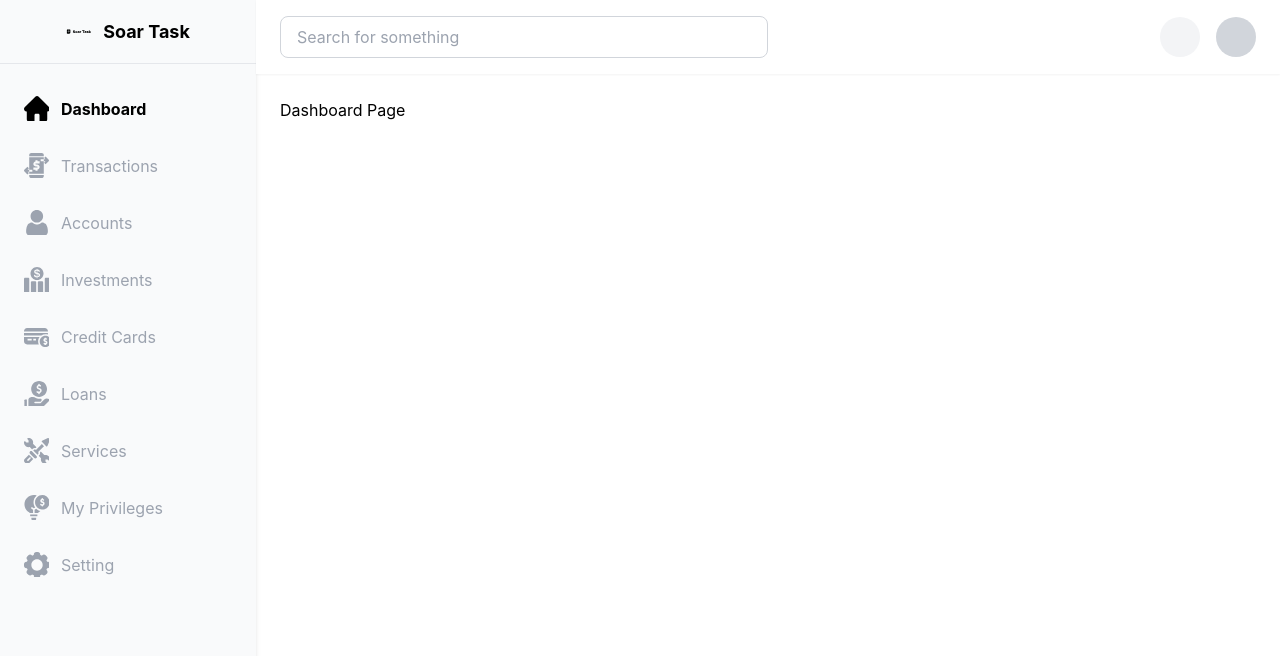
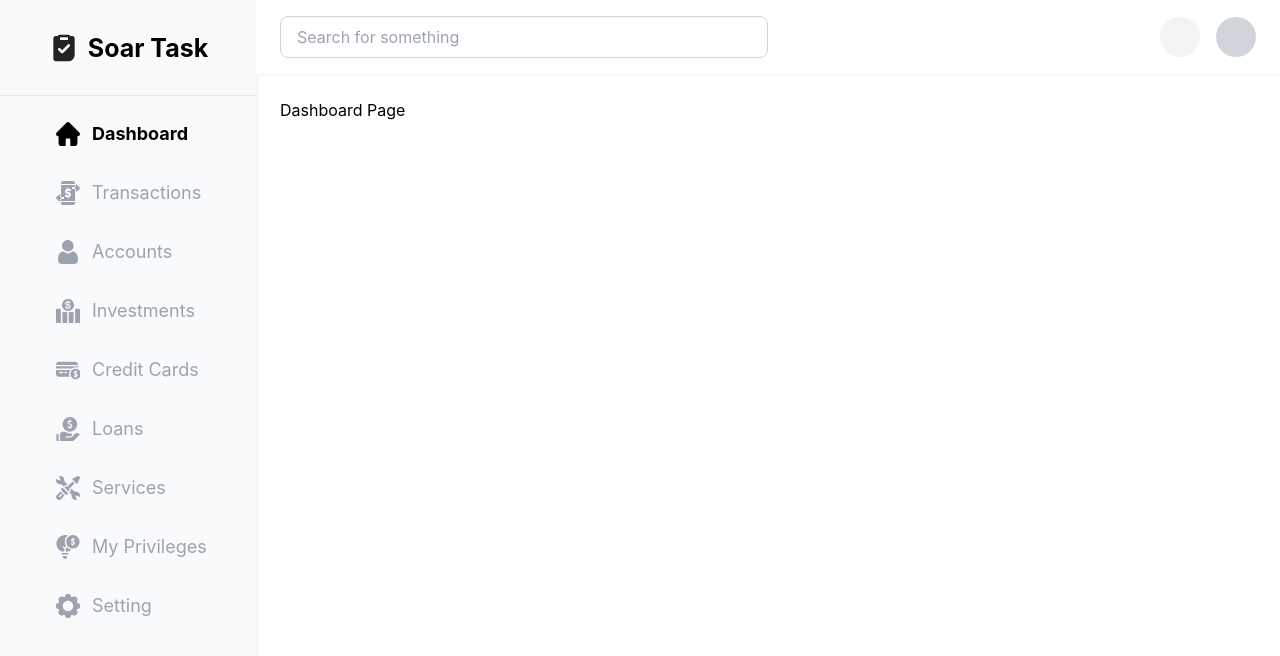
Before and after one commit to srujana-esr/financial-dashboard, a React (Create React App) app: page / in a window 1280 px wide. Shown: the top 656 px of the page. Built offline with nearby package versions, Linux system fonts and the light colour scheme.

Commit message:
Bug fix - Active Svg icon color update & other css fixes

```diff
--- a/src/App.js
+++ b/src/App.js
@@ -14,7 +14,6 @@ const App = () => {
           <main className="p-6">
             <Routes>
               <Route path="/" element={<Dashboard />} />
-              {/* Add other routes here */}
             </Routes>
           </main>
         </div>
--- a/src/components/Layout/Sidebar/Sidebar.js
+++ b/src/components/Layout/Sidebar/Sidebar.js
@@ -1,7 +1,5 @@
-import React from 'react';
 import { NavLink } from 'react-router-dom';
 import Icon from '../../Icon';
-import styles from './Sidebar.module.css';
 
 const Sidebar = () => {
   const navItems = [
@@ -16,31 +14,33 @@ const Sidebar = () => {
     { id: 9, label: 'Setting', icon: 'icon-settings-solid', to: '/setting' },
   ];
 
-  return  (
+  return (
     <aside className="w-64 h-screen bg-gray-50 shadow-md flex flex-col">
-  <div className="flex items-center justify-center h-16 border-b border-gray-200">
-    <Icon name="icon-logo" size={25} className="mr-3" />
-    <h1 className="text-lg font-bold">Soar Task</h1>
+      <div className="flex items-center justify-center h-24 border-b border-gray-200">
+        <Icon name="icon-logo" className="mr-2" size={32}/>
+        <h1 className="text-lg font-bold" style={{fontSize:'1.563rem'}}>Soar Task</h1>
       </div>
-  <nav className="flex-grow px-4 py-6">
-    <ul className="space-y-4">
+      <nav className="flex-grow px-6 py-6">
+        <ul className="space-y-8">
           {navItems.map((item) => (
-        <li key={item.id}>
+            <li key={item.id} className="pl-8">
+              <>
               <NavLink
                 to={item.to}
                 className={({ isActive }) =>
-              `flex items-center p-2 rounded-lg ${
+                  `flex items-center rounded-lg ${
                     isActive ? 'text-black font-bold' : 'text-gray-400'
                   }`
                 }
+                style={{fontSize:'18px'}}
               >
                 <Icon
                   name={item.icon}
-              className={`${styles.icon} mr-3`}
-              size={25}
+                  className="mr-3"
                 />
                 {item.label}
               </NavLink>
+              </>
             </li>
           ))}
         </ul>
```
Also changed, not shown: src/components/Icon.js (+0 -8 lines), public/sprites.svg. Lines whose indentation alone changed are shown as unchanged.
